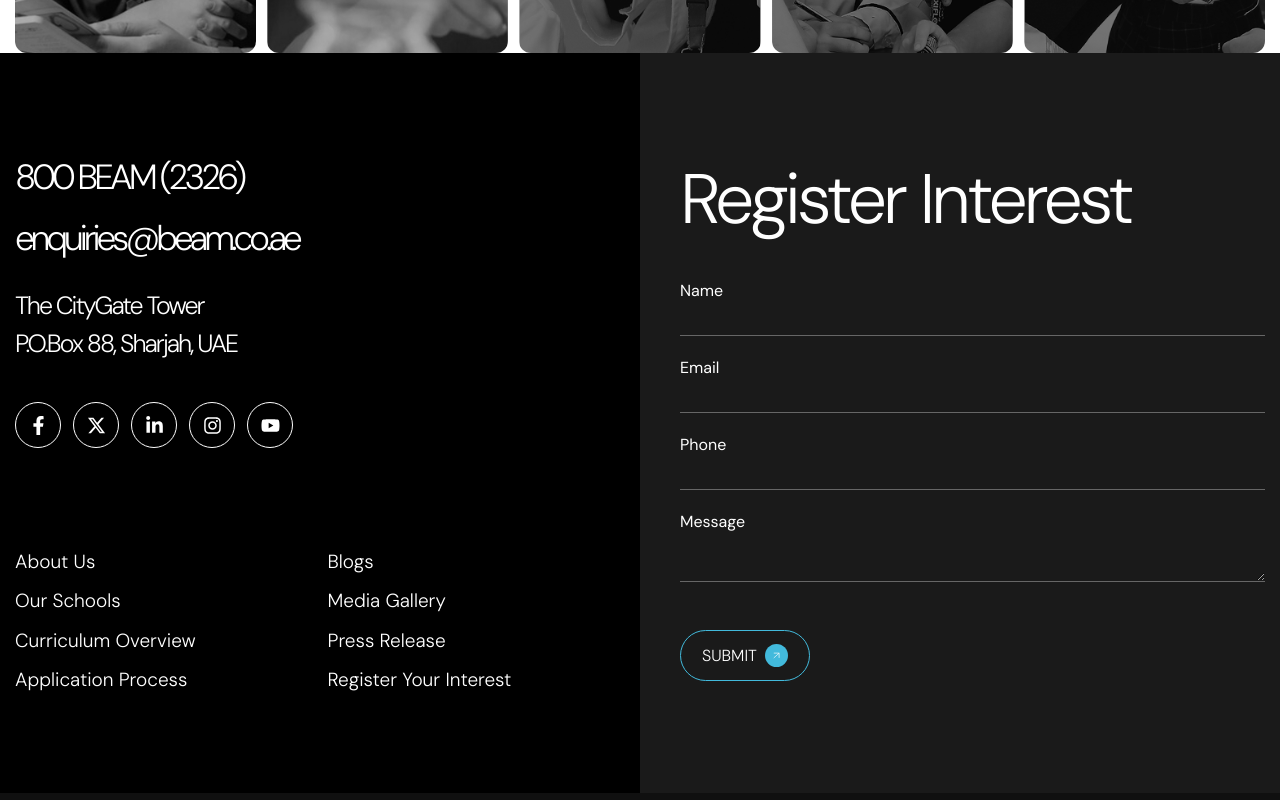
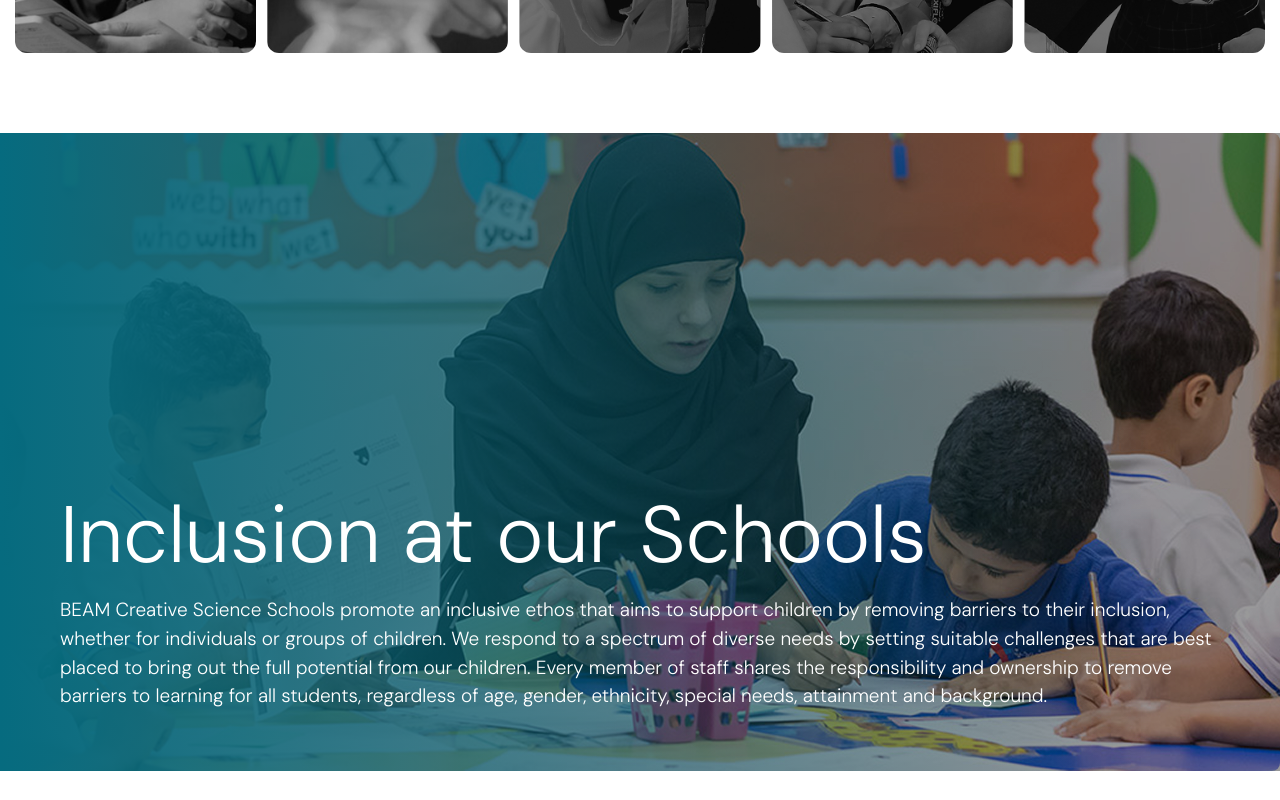
Before and after one commit to beamshj/beam, a Next.js app: page /about-us in a window 1280 px wide. Shown: the part 2960-3760 px from the top of the page. Built offline with nearby package versions, Linux system fonts and the light colour scheme.

Commit message:
feat(aboutus/inclusion: created)

```diff
--- a/app/components/about-us/data.ts
+++ b/app/components/about-us/data.ts
@@ -102,3 +102,9 @@
     image: "/images/about-us/OurValues/5.jpg",
   },
 ];
+export const inclusionData = {
+  bgImage: "/images/about-us/inclusion/bgImage.jpg",
+  title: "Inclusion at our Schools",
+  description:
+    "BEAM Creative Science Schools promote an inclusive ethos that aims to support children by removing barriers to their inclusion, whether for individuals or groups of children. We respond to a spectrum of diverse needs by setting suitable challenges that are best placed to bring out the full potential from our children. Every member of staff shares the responsibility and ownership to remove barriers to learning for all students, regardless of age, gender, ethnicity, special needs, attainment and background.",
+};
--- a/app/components/about-us/index.tsx
+++ b/app/components/about-us/index.tsx
@@ -1,8 +1,15 @@
 import InnerBanner from "../common/InnerBanner";
-import { BannerData, ourStory, visionMissionItems, valuesData } from "./data";
+import {
+  BannerData,
+  ourStory,
+  visionMissionItems,
+  valuesData,
+  inclusionData,
+} from "./data";
 import OurStorySection from "./sections/OurStory";
 import VisionMissionSection from "./sections/VisionMission";
 import ValuesGrid from "./sections/OurValues";
+import InclusionSection from "./sections/Inclusion";
 
 const Index = () => {
   return (
@@ -11,6 +18,7 @@
       <OurStorySection data={ourStory} />
       <VisionMissionSection visionMissionItems={visionMissionItems} />
       <ValuesGrid values={valuesData} />
+      <InclusionSection data={inclusionData} />
     </>
   );
 };
--- /dev/null
+++ b/app/components/about-us/sections/Inclusion.tsx
@@ -0,0 +1,52 @@
+"use client";
+
+import Image from "next/image";
+
+interface InclusionData {
+  bgImage: string;
+  title: string;
+  description: string;
+}
+
+interface InclusionSectionProps {
+  data: InclusionData;
+}
+
+const InclusionSection: React.FC<InclusionSectionProps> = ({ data }) => {
+  return (
+    <section className="py-12 md:py-20 2xl:py-[135px]">
+      <div className="container relative h-[638px]">
+        {/* Background Image inside container */}
+        <Image
+          src={data.bgImage}
+          alt={data.title}
+          fill
+          className="object-cover rounded-lg"
+        />
+
+        {/* overlay */}
+        <div className="absolute inset-0 bg-black/40"></div>
+
+        <div
+          style={{
+            background:
+              "linear-gradient(270deg, rgba(0, 0, 0, 0) 0%, #066B7F 100%)",
+          }}
+          className="absolute left-0 w-[90%] h-full"
+        ></div>
+
+        {/* Content pinned bottom-left */}
+        <div className="absolute bottom-0 left-0 z-10 p-6 xl:p-[60px]">
+          <h2 className="text-3xl 2xl:text-4xl font-light mb-4 leading-[1.111111] text-white">
+            {data.title}
+          </h2>
+          <p className="text-sm font-light leading-[1.52] text-white w-[91ch]">
+            {data.description}
+          </p>
+        </div>
+      </div>
+    </section>
+  );
+};
+
+export default InclusionSection;
```
Also changed, not shown: public/images/about-us/inclusion/bgImage.jpg (added).
